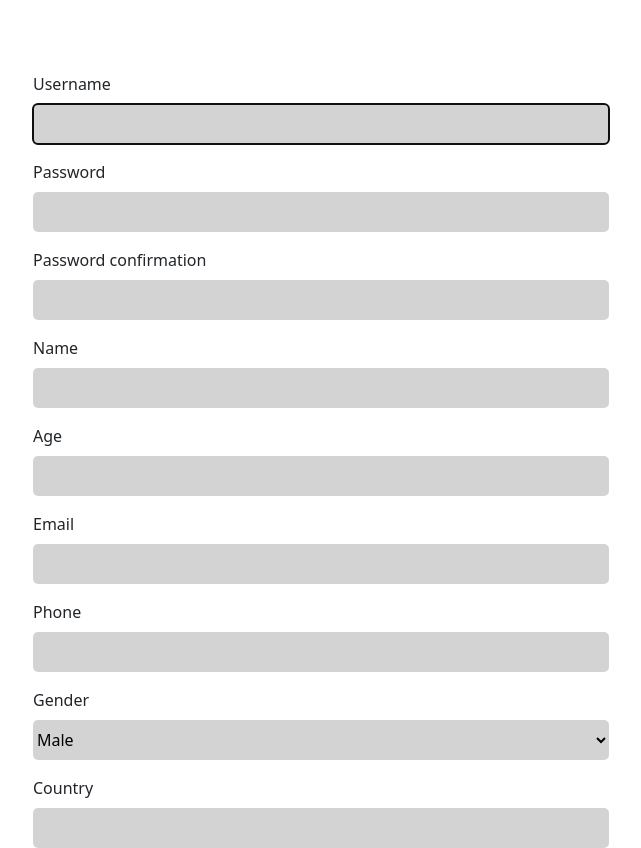
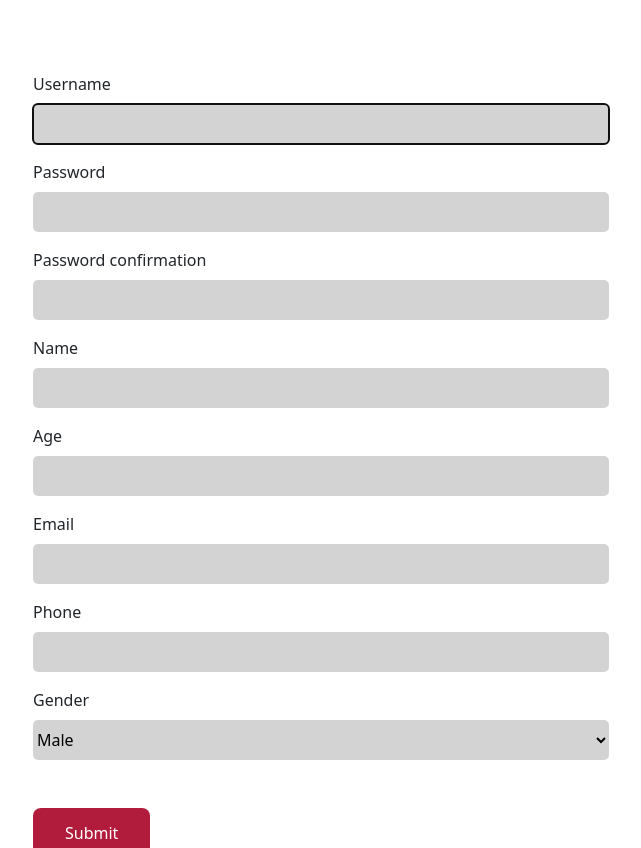
Before and after one commit to RH0IS/GENIO-TECH, a Django app: page /student_form/ in a window 1280 px wide. Shown: the part 256-1104 px from the top of the page, without its empty margins (319-960 px from the left). Run offline with Django 4.2, Linux system fonts and the light colour scheme; some libraries are stand-ins or nearby versions.

Commit message:
Atishay | Adding production bug fix

```diff
--- a/genioapp/forms.py
+++ b/genioapp/forms.py
@@ -54,12 +54,11 @@ class StudentForm(UserCreationForm):
     email = forms.EmailField()
     age = forms.IntegerField()
     phone = forms.CharField()
-    country = forms.CharField()
 
     gender = forms.ChoiceField(choices=GENDER_CHOICES, widget=forms.Select(attrs={'class': 'form-input'}))
     class Meta:
         model = User
-        fields = ['username','password1', 'password2', 'name', 'age', 'email', 'phone','gender', 'country']
+        fields = ['username','password1', 'password2', 'name', 'age', 'email', 'phone','gender']
 
 
 
--- a/genioapp/models.py
+++ b/genioapp/models.py
@@ -60,7 +60,7 @@ class CourseLevels(models.Model):
     description = models.CharField(max_length=100)
 
     def __str__(self):
-        return self.name
+        return self.course.title+" "+self.name
 
 
 class Student(models.Model):
@@ -70,7 +70,6 @@ class Student(models.Model):
     age = models.IntegerField(blank=True, null=True)
     gender = models.CharField(max_length=10, blank=True)
     phone = models.CharField(max_length=15, blank=True)
-    country = models.CharField(max_length=50, blank=True)
 
     def __str__(self):
         return self.name
@@ -84,7 +83,6 @@ class StudentProfile(models.Model):
     age = models.IntegerField(blank=True, null=True)
     gender = models.CharField(max_length=10, blank=True)
     phone = models.CharField(max_length=15, blank=True)
-    country = models.CharField(max_length=50, blank=True)
 
     def __str__(self):
         return self.name
--- a/genioapp/static/genioapp/styles.css
+++ b/genioapp/static/genioapp/styles.css
@@ -1110,15 +1110,19 @@
 /*========SIGNUP PAGE==========*/
 .section-register {
   padding: 2rem 4rem;
-  height: 120vh;
+  display: flex;
+  justify-content: center;
+  align-items: center;
 }
 /*-------student form--------*/
 .student-form-container {
   /*margin: 2rem auto !important;*/
   /*background-color: red;*/
   width: 50%;
-  display: block;
-  margin: 0 auto;
+  display: flex;
+  margin-bottom: 2rem auto;
+  justify-content: center;
+  align-items: grid;
 }
 
 .form-label {
--- a/genioapp/views.py
+++ b/genioapp/views.py
@@ -555,7 +555,7 @@ def create_credentials(request, student_id):
 
 
 # def get_instructor_availability(request):
-@login_required(login_url="/login/")
+@login_required(login_url="/student_form/")
 def createorder(request, course_level_id):
     courselevels = CourseLevels.objects.get(id=course_level_id)
     student = StudentProfile.objects.get(user=request.user)
@@ -623,7 +623,6 @@ def user_profile(request):
             'age': student.age,
             'email': student.email,
             'gender': student.gender,
-            'country': student.country,
             'phone': student.phone,
             'stu_course_levels': stu_course_levels
         }
--- a/templates/genioapp/base0.html
+++ b/templates/genioapp/base0.html
@@ -20,7 +20,7 @@
             <div class="frame">
                 <div class="phonediv">
                     <img class="mdi-phone" src="https://c.animaapp.com/TPZdvj18/img/mdi-phone.svg" />
-                    <div class="TEL">TEL:&nbsp;&nbsp;(+2) 03 5832093</div>
+                    <div class="TEL">TEL:&nbsp;&nbsp;+1 (226) 260-3885</div>
                 </div>
 
                 <div class="sociallogin">
```
